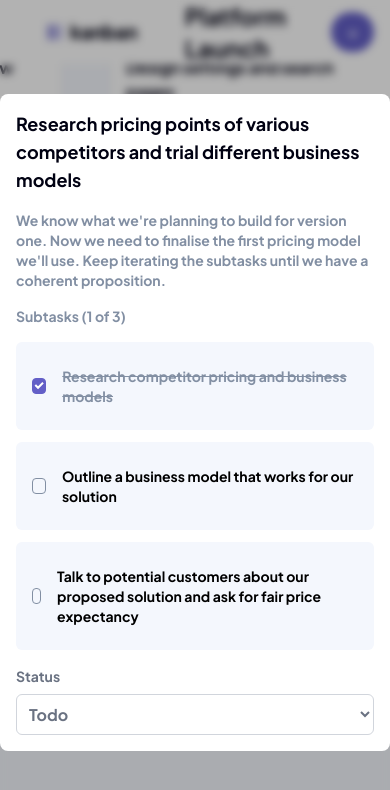
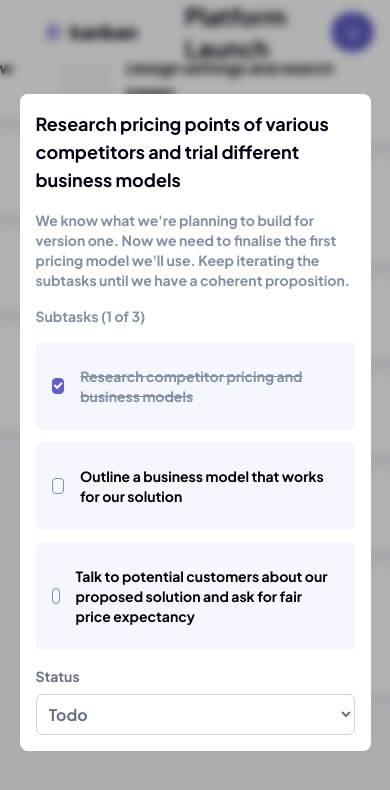
Before and after one commit to 0x-alx/kanban-app, a Vue app: page / in a window 390 px wide. Both pictures are taken after a click on the element 250 px from the left and 632 px from the top of the page. Shown: the top 790 px of the page. Built offline with nearby package versions, Linux system fonts and the light colour scheme; the HTML template or start-up script is replaced by a standard one.

Commit message:
Improve EditTaskModal responsiveness with max-width styling

```diff
--- a/src/components/Board/EditTaskModal.vue
+++ b/src/components/Board/EditTaskModal.vue
@@ -33,7 +33,10 @@ const statusOptions = computed(() => {
 
 <template>
     <Modal :isOpen="isOpen">
-        <div class="flex flex-col gap-4 bg-surface rounded-lg p-4 w-[480px] text-white" @click.stop>
+        <div
+            class="flex max-w-[90%] flex-col gap-4 bg-surface rounded-lg p-4 w-[480px] text-white"
+            @click.stop
+        >
             <div class="flex items-center justify-between">
                 <h1 class="text-text text-lg font-bold">{{ store.selectedTask.title }}</h1>
             </div>
```
